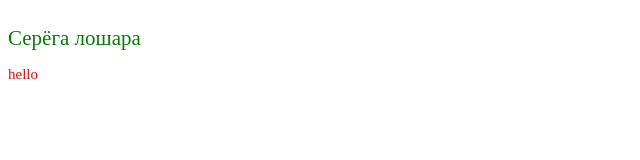
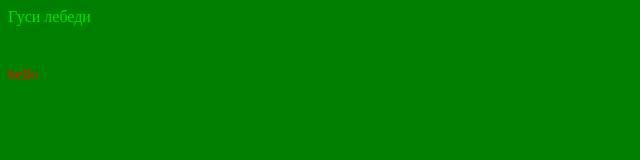
Before and after one commit to SergeyRSF/sergeyshop, a website: page index.html in a window 1280 px wide. Shown: the whole page, without its empty margins (0-640 px from the left). Drawn offline with Linux system fonts and the light colour scheme.

Commit message:
Green color

```diff
--- a/scss/styles.scss
+++ b/scss/styles.scss
@@ -2,7 +2,7 @@
 @import 'index';
 
 
-$color: #fff;
+$color: green;
 
 body {
     background-color: $color;
```
Also changed, not shown: css/styles.css.
